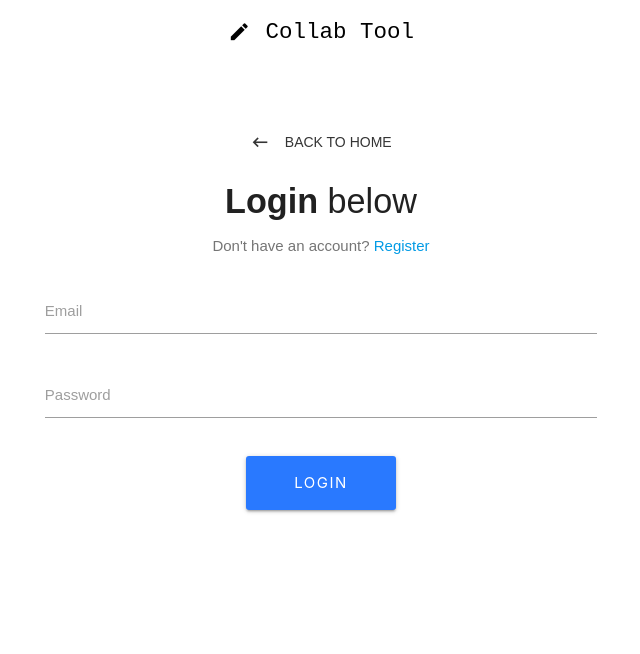
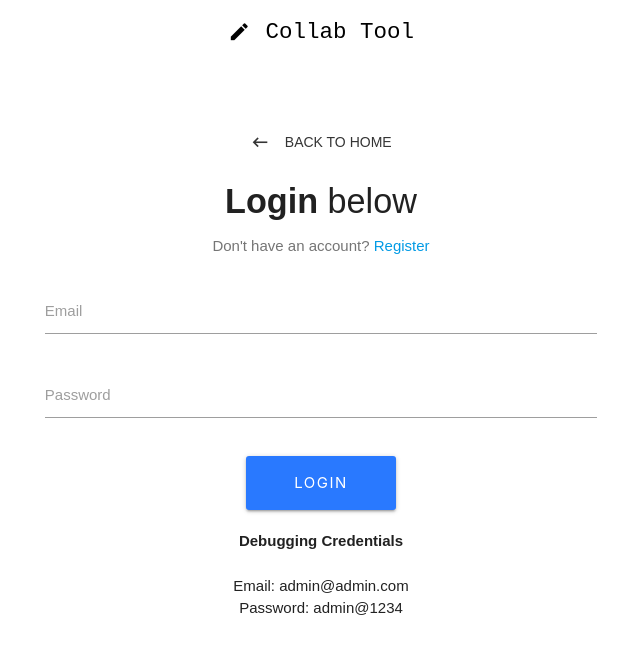
Before and after one commit to shangkaul/collab_tool_ui, a React (Create React App) app: page /login in a window 1280 px wide. Shown: the top 654 px of the page, without its empty margins (319-959 px from the left). Built offline with nearby package versions, Linux system fonts and the light colour scheme; no server answers.

Commit message:
added dubbing creds

```diff
--- a/src/components/Auth/login.js
+++ b/src/components/Auth/login.js
@@ -94,6 +94,10 @@ export default function Login() {
             </form>
           </div>
         </div>
+        <div style={{fontWeight:600}}>Debugging Credentials</div><br/>
+        <div>Email: admin@admin.com</div>
+        <div>Password: admin@1234</div>
+
       </div>
     </div>
   );
```
